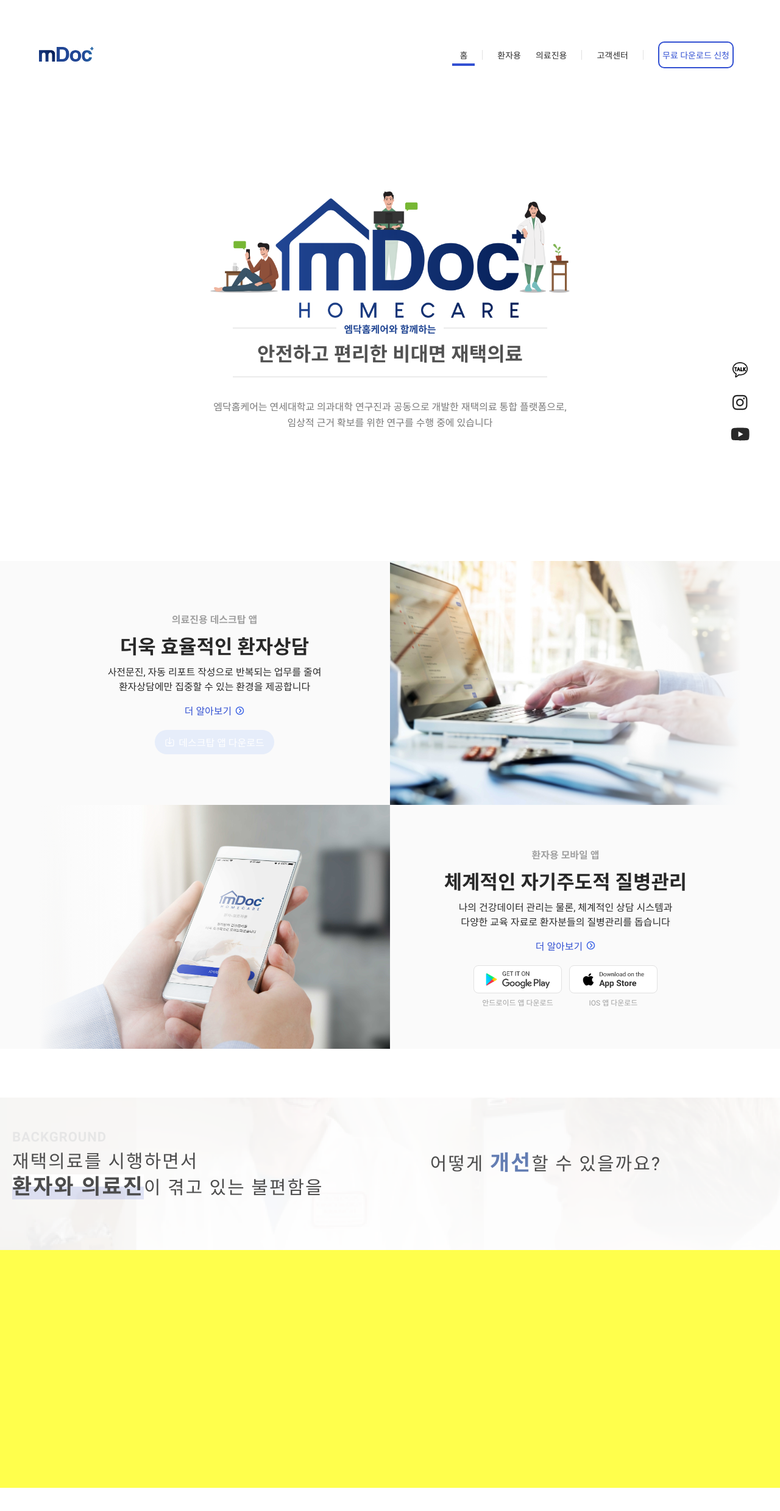
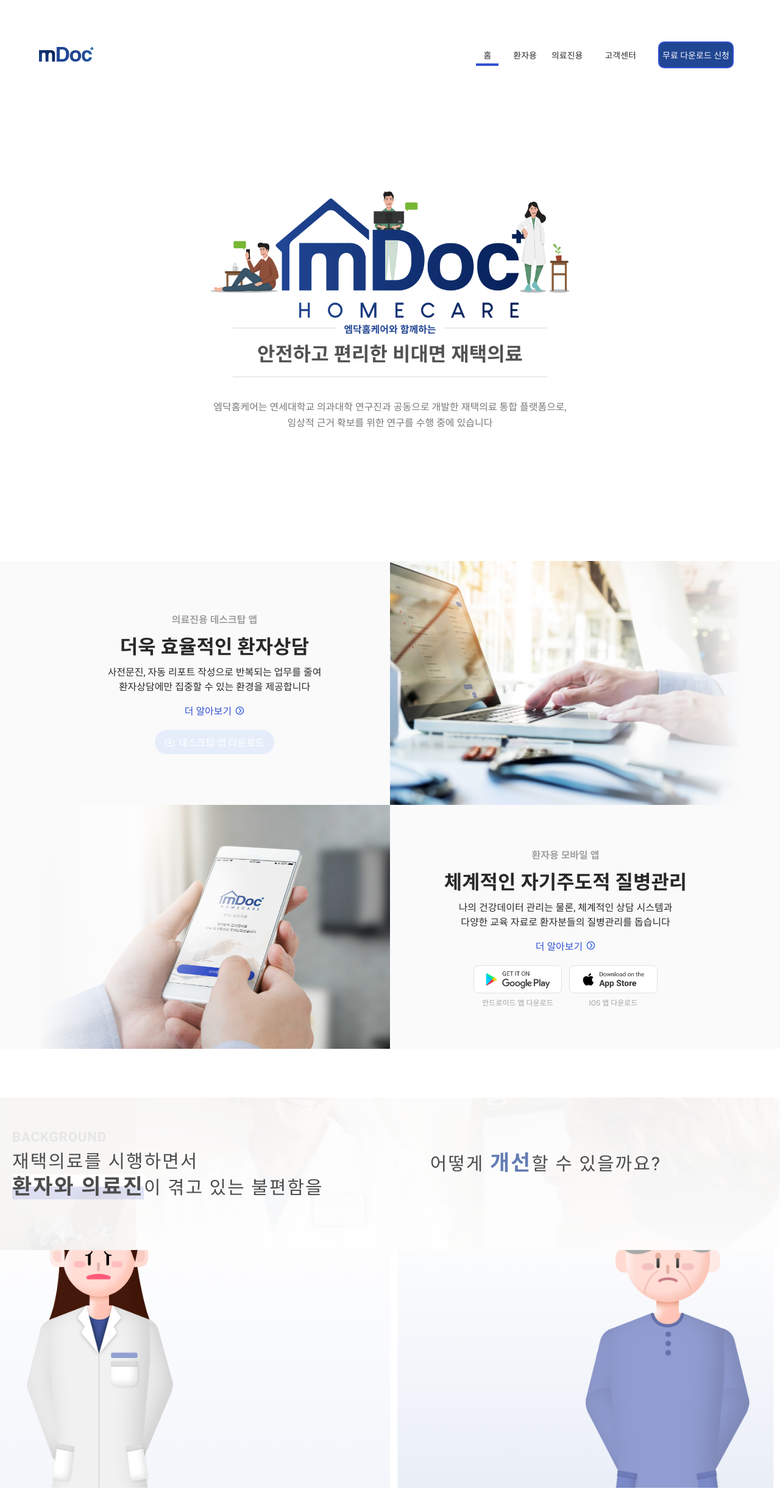
Before and after one commit to hisstoryxx/mdoc-landing, a React (Create React App) app: page / in a window 1280 px wide. Shown: the top 2478 px of the page at 61% size. Built offline with nearby package versions, Linux system fonts and the light colour scheme.

Commit message:
icon layout don

```diff
--- a/src/general/components/NavBar.js
+++ b/src/general/components/NavBar.js
@@ -81,7 +81,7 @@ const NavBar = () => {
         <img ref={logoRef} className="logo" src={logo} alt="" /></Link>
         <div className={`menu-container ${menuName ? menuName : 'home'}`}>
           <Link ref={homeRef} className="menu home" to={"/"}>홈</Link>
-          <div className="divider"/>
+          {/* <div className="divider"/> */}
           <div className="product-menus">
             {/* <span className="menu label">제품 소개</span> */}
             <div className="menu-wrapper">
@@ -90,10 +90,10 @@ const NavBar = () => {
               <Link ref={desktopRef} className="menu desktop" to={"/product/desktop"}>의료진용</Link>
             </div>
           </div>
-          <div className="divider"/>
+          {/* <div className="divider"/> */}
           {/* <Link ref={contactRef} className="menu contact" to={"/contact"}>문의</Link> */}
           <Link ref={contactRef} className="menu contact" to={"/contact"}>고객센터</Link>
-          <div className="divider"/>
+          {/* <div className="divider"/> */}
 
           <Link ref={contactRef} className="menu contact" to={"/contact"}>
             <div className="down">
--- a/src/general/components/NavBar.scss
+++ b/src/general/components/NavBar.scss
@@ -52,9 +52,9 @@
           border-color: $mdoc-ui-blue;
           border-width: 2px;
           border-style: solid;
-          color: $mdoc-ui-blue;
+          color: #fff;
 
-          // background-color: $mdoc-brand-blue;
+          background-color: $mdoc-brand-blue;
 
         }
 
--- a/src/home/Home.scss
+++ b/src/home/Home.scss
@@ -157,10 +157,10 @@
     width: 100%;
     height: 100%;
     justify-content: flex-end;
-    background-size: cover;
-    background-repeat: no-repeat;
-    background-position: center;
-    background-image: url( "../general/img/backRight1.png" );
+    // background-size: cover;
+    // background-repeat: no-repeat;
+    // background-position: center;
+    // background-image: url( "../general/img/backRight1.png" );
     // background-color: rgb(52, 3, 55);
     .exContainer{
       display: flex;
@@ -193,14 +193,35 @@
   display: flex;
   width: 100vw;
   height:100vh;
-  background-color: yellow;
-  opacity: 0.7;
+  // background-color: yellow;
+  // opacity: 0.7;
 
   bottom:0;
 
+  flex-direction: row;
+
   .doctorContainer{
+    display: flex;
+    width: 100%;
+    height: 100%;
+    background-size: cover;
+    background-repeat: no-repeat;
+    background-position: center;
+    background-image: url( "../general/img/background-doctor.png" );
+    // background-color: red;
+  }
 
+  .patientContainer{
+    display: flex;
+    width: 100%;
+    height: 100%;
+    background-size: cover;
+    background-repeat: no-repeat;
+    background-position: center;
+    background-image: url( "../general/img/background-patient.png" );
+    // background-color: blue;
   }
+
 
 }
 
@@ -323,18 +344,18 @@
 @media screen and (orientation:portrait) {
   .sticky {
 
-    position: sticky;
-    top: 0;
+    // position: sticky;
+    // top: 0;
 
-    height: 100vh;
-    display: flex;
-    align-items:flex-end;
-    justify-content: center;
-    overflow: hidden;
-    background-size: contain;
-    background-repeat: no-repeat;
-    background-position: center;
-    background-image: url( "../general/img/background.png" );
+    // height: 100vh;
+    // display: flex;
+    // align-items:flex-end;
+    // justify-content: center;
+    // overflow: hidden;
+    // background-size: contain;
+    // background-repeat: no-repeat;
+    // background-position: center;
+    // background-image: url( "../general/img/background.png" );
   }
 
   .card-frame {
--- a/src/home/components/Intro.js
+++ b/src/home/components/Intro.js
@@ -87,7 +87,7 @@ const Intro = () => {
         {/*<img src={severance} alt=""/>*/}
       </div>
 
-      <div class = "medias">
+      {/* <div class = "medias">
                 <ul>
                   <li>
                     <a href="https://www.instagram.com/official.mdoc/">
@@ -98,7 +98,7 @@ const Intro = () => {
                       <FontAwesomeIcon icon={faYoutube} size="2x" /></a></li>
                 </ul>
 
-            </div>
+            </div> */}
     </div>
   )
 }
```
